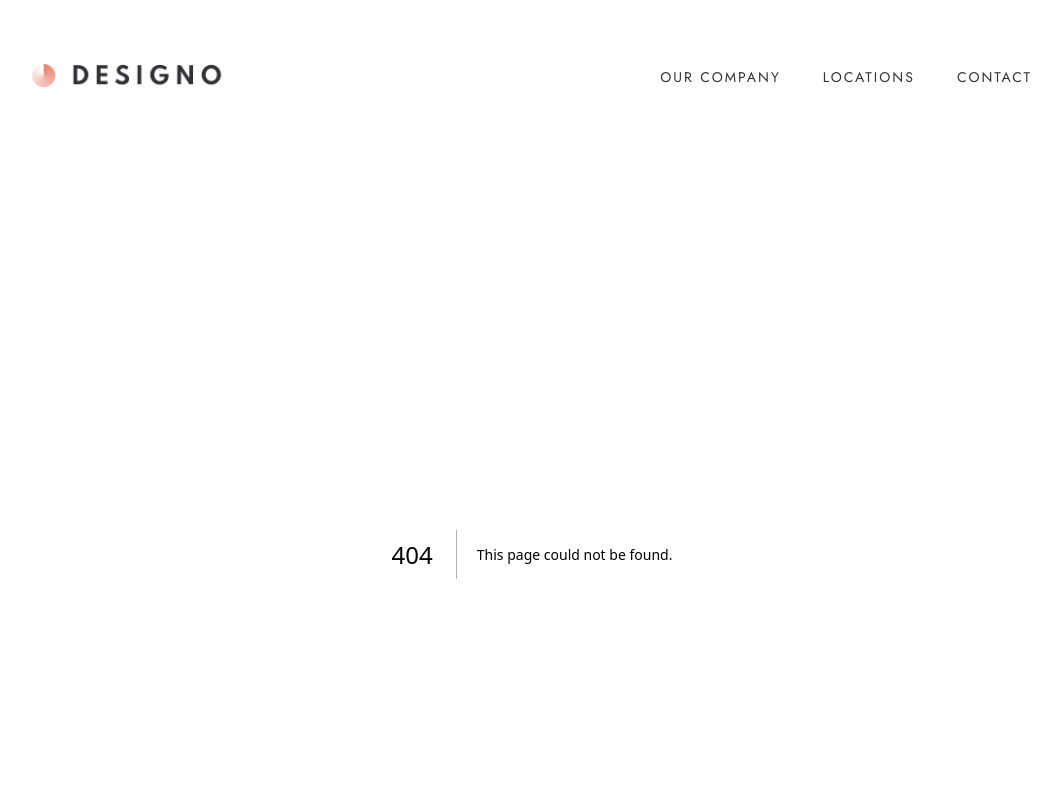
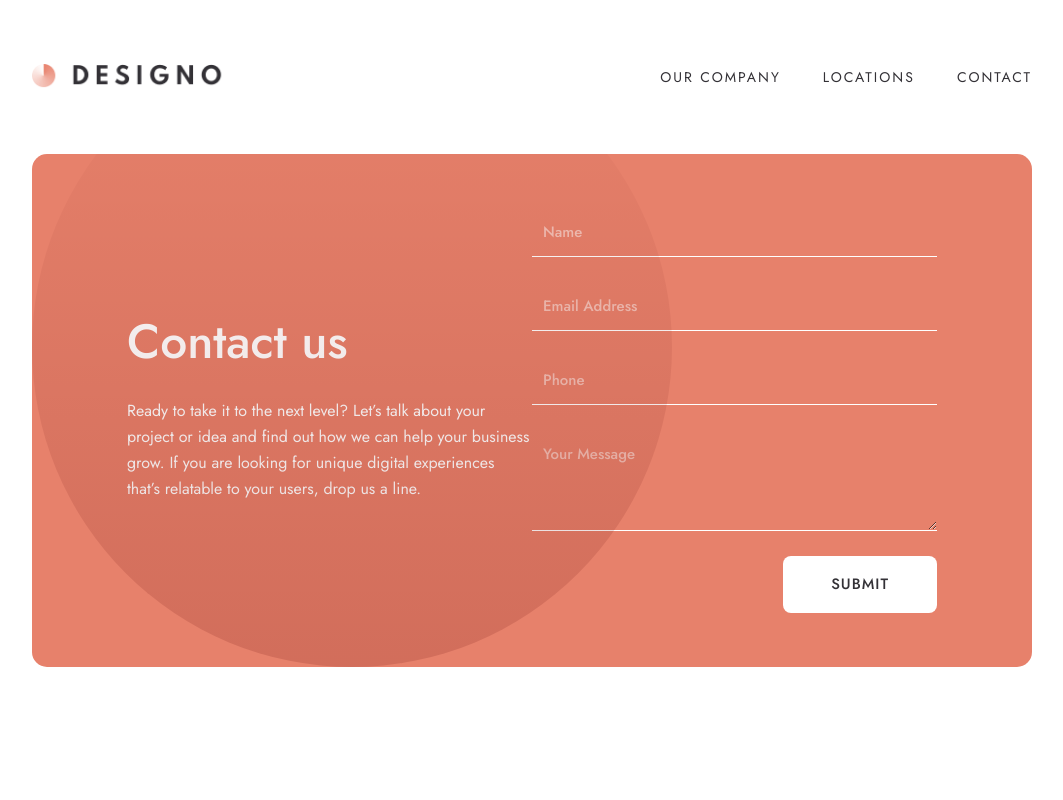
Before and after one commit to Olatoyan/designo-multipage-website, a Next.js app: page /contact in a window 1280 px wide. Before the commit this address had no page. Shown: the top 800 px of the page, without its empty margins (108-1171 px from the left). Built offline with nearby package versions, Linux system fonts and the light colour scheme.

Commit message:
finished designing the contact page

```diff
--- /dev/null
+++ b/app/_components/ContactForm.tsx
@@ -0,0 +1,167 @@
+"use client";
+
+import { useForm } from "react-hook-form";
+import ErrorImg from "@/public/contact/desktop/icon-error.svg";
+import Image from "next/image";
+import toast from "react-hot-toast";
+
+type FormDataProps = {
+  name: string;
+  email: string;
+  message: string;
+  phone: string;
+};
+
+function ContactForm() {
+  const {
+    formState: { errors },
+    handleSubmit,
+    register,
+    reset,
+  } = useForm<FormDataProps>();
+
+  function onSubmit(data: FormDataProps) {
+    toast.success("Your message has been sent!");
+    reset();
+  }
+
+  return (
+    <form
+      onSubmit={handleSubmit(onSubmit)}
+      className="flex flex-1 flex-col gap-[2.5rem] py-[5.4rem]"
+    >
+      <div className="relative flex">
+        <input
+          placeholder="Name"
+          type="text"
+          className="w-full border-b border-white bg-transparent p-[1.1rem] text-[1.5rem] font-medium leading-[2.6rem] text-white placeholder:text-white placeholder:text-opacity-50 focus:outline-[0]"
+          {...register("name", {
+            required: "Name is required",
+            minLength: {
+              value: 3,
+              message: "Name must be at least 3 characters",
+            },
+            validate: (value) => {
+              const trimmedValue = value.trim();
+              if (/^[A-Za-z]+$/.test(trimmedValue)) {
+                if (trimmedValue.length < 3) {
+                  return "Name must be at least 3 characters";
+                }
+              } else if (!/^[A-Za-z]+$/.test(trimmedValue)) {
+                return "Name must consist of only letters";
+              }
+              return true;
+            },
+          })}
+        />
+
+        {errors?.name?.message && typeof errors.name.message === "string" && (
+          <span className="absolute right-0 top-[1.5rem] text-[1.2rem] italic leading-[2.6rem] text-white">
+            {errors.name.message}
+            <Image
+              src={ErrorImg.src}
+              alt="Error"
+              width={20}
+              height={20}
+              className="ml-3 inline-block"
+            />
+          </span>
+        )}
+      </div>
+      <div className="relative flex">
+        <input
+          placeholder="Email Address"
+          type="text"
+          className="w-full border-b border-white bg-transparent p-[1.1rem] text-[1.5rem] font-medium leading-[2.6rem] text-white placeholder:text-white placeholder:text-opacity-50 focus:outline-[0]"
+          {...register("email", {
+            required: "Email is required",
+            pattern: {
+              value: /^[a-zA-Z0-9._%+-]+@[a-zA-Z0-9.-]+\.[a-zA-Z]{2,}$/,
+              message: "Enter a valid email address",
+            },
+          })}
+        />
+        {errors?.email?.message && typeof errors.email.message === "string" && (
+          <span className="absolute right-0 top-[1.5rem] text-[1.2rem] italic leading-[2.6rem] text-white">
+            {errors.email.message}
+            <Image
+              src={ErrorImg.src}
+              alt="Error"
+              width={20}
+              height={20}
+              className="ml-3 inline-block"
+            />
+          </span>
+        )}
+      </div>
+      <div className="relative flex">
+        <input
+          placeholder="Phone"
+          type="text"
+          className="w-full border-b border-white bg-transparent p-[1.1rem] text-[1.5rem] font-medium leading-[2.6rem] text-white placeholder:text-white placeholder:text-opacity-50 focus:outline-[0]"
+          {...register("phone", {
+            required: "Phone number is required",
+            pattern: {
+              value: /^\+?[0-9]\d{1,14}$/,
+              message: "Enter a valid phone number",
+            },
+          })}
+        />
+        {errors?.phone?.message && typeof errors.phone.message === "string" && (
+          <span className="absolute right-0 top-[1.5rem] text-[1.2rem] italic leading-[2.6rem] text-white">
+            {errors.phone.message}
+            <Image
+              src={ErrorImg.src}
+              alt="Error"
+              width={20}
+              height={20}
+              className="ml-3 inline-block"
+            />
+          </span>
+        )}
+      </div>
+      <div className="relative flex">
+        <textarea
+          placeholder="Your Message"
+          rows={3}
+          className="w-full border-b border-white bg-transparent p-[1.1rem] text-[1.5rem] font-medium leading-[2.6rem] text-white placeholder:text-white placeholder:text-opacity-50 focus:outline-[0]"
+          {...register("message", {
+            required: "Message is required",
+            minLength: {
+              value: 10,
+              message: "Message must be at least 10 characters long",
+            },
+            validate: (value) => {
+              const trimmedValue = value.trim();
+              // if (/^[A-Za-z]+$/.test(trimmedValue)) {
+              if (trimmedValue.length < 10) {
+                return "Message must be at least 10 characters long";
+                // }
+              }
+              return true;
+            },
+          })}
+        />
+        {errors?.message?.message &&
+          typeof errors.message.message === "string" && (
+            <span className="absolute right-0 top-[1.5rem] text-[1.2rem] italic leading-[2.6rem] text-white">
+              {errors.message.message}
+              <Image
+                src={ErrorImg.src}
+                alt="Error"
+                width={20}
+                height={20}
+                className="ml-3 inline-block"
+              />
+            </span>
+          )}
+      </div>
+
+      <button className="self-end rounded-[0.8rem] bg-white px-[4.8rem] py-[1.7rem] text-[1.5rem] font-medium uppercase tracking-[0.1rem] text-[#333136] transition-all duration-300 hover:bg-[#ffad9b] hover:text-white">
+        Submit
+      </button>
+    </form>
+  );
+}
+
+export default ContactForm;
--- /dev/null
+++ b/app/_components/ContactHeroSection.tsx
@@ -0,0 +1,31 @@
+import Image from "next/image";
+import PatterImg from "@/public/contact/desktop/bg-pattern-hero-desktop.svg";
+import ContactForm from "./ContactForm";
+
+function ContactHeroSection() {
+  return (
+    <section className="relative mb-[16rem] flex items-center overflow-hidden rounded-[1.5rem] bg-[#e7816b] px-[9.5rem]">
+      <div className="flex-1">
+        <h1 className="pb-[3.2rem] text-[4.8rem] font-medium leading-[100%] text-white">
+          Contact us
+        </h1>
+        <p className="max-w-[44.5rem] text-[1.6rem] leading-[2.6rem] text-white">
+          Ready to take it to the next level? Let’s talk about your project or
+          idea and find out how we can help your business grow. If you are
+          looking for unique digital experiences that’s relatable to your users,
+          drop us a line.
+        </p>
+      </div>
+
+      <ContactForm />
+
+      <Image
+        src={PatterImg}
+        alt="Bg Pattern"
+        className="absolute bottom-0 left-0"
+      />
+    </section>
+  );
+}
+
+export default ContactHeroSection;
--- /dev/null
+++ b/app/contact/page.tsx
@@ -0,0 +1,18 @@
+import ContactHeroSection from "@/app/_components/ContactHeroSection";
+import AboutLocationsBox from "@/app/_components/AboutLocationsBox";
+import { Metadata } from "next";
+
+export const metadata: Metadata = {
+  title: "Contact Us",
+};
+
+function Contact() {
+  return (
+    <>
+      <ContactHeroSection />
+      <AboutLocationsBox />
+    </>
+  );
+}
+
+export default Contact;
--- a/app/layout.tsx
+++ b/app/layout.tsx
@@ -3,6 +3,7 @@ import { Jost } from "next/font/google";
 import "@/app/_styles/globals.css";
 import Navigation from "@/app/_components/Navigation";
 import Footer from "@/app/_components/Footer";
+import { Toaster } from "react-hot-toast";
 
 const jost = Jost({ subsets: ["latin"], display: "swap" });
 
@@ -28,6 +29,14 @@ export default function RootLayout({
         <main className="px-[14rem]">{children}</main>
 
         <Footer />
+
+        <Toaster
+          position="top-center"
+          toastOptions={{
+            duration: 3000,
+            style: { fontSize: "1.6rem", padding: "1.4rem 2.4rem" },
+          }}
+        />
       </body>
     </html>
   );
--- a/package.json
+++ b/package.json
@@ -11,7 +11,9 @@
   "dependencies": {
     "next": "14.2.3",
     "react": "^18",
-    "react-dom": "^18"
+    "react-dom": "^18",
+    "react-hook-form": "^7.51.5",
+    "react-hot-toast": "^2.4.1"
   },
   "devDependencies": {
     "@types/node": "^20",
```
Also changed, not shown: 1 other file (tests, documents, lock files or other folders).
